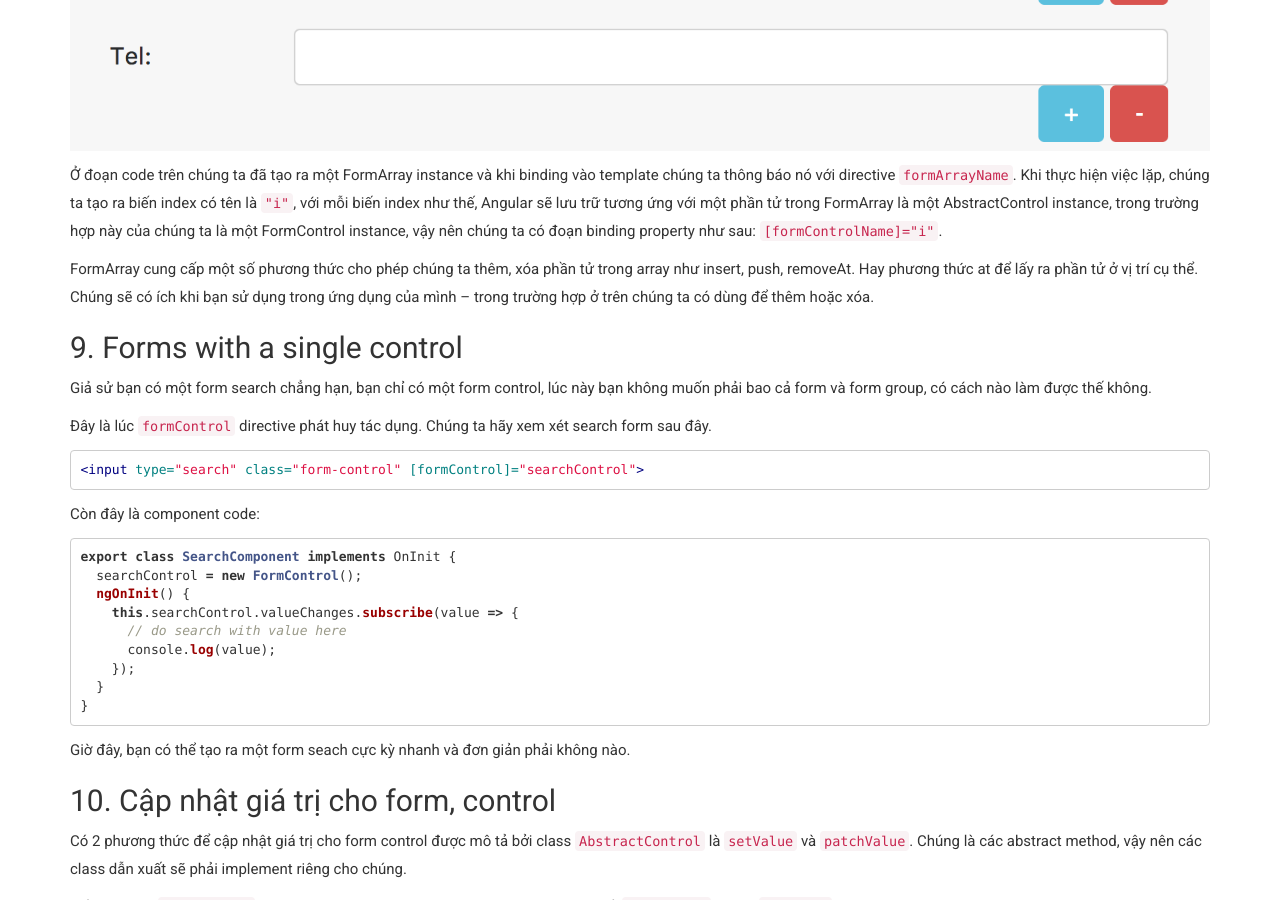
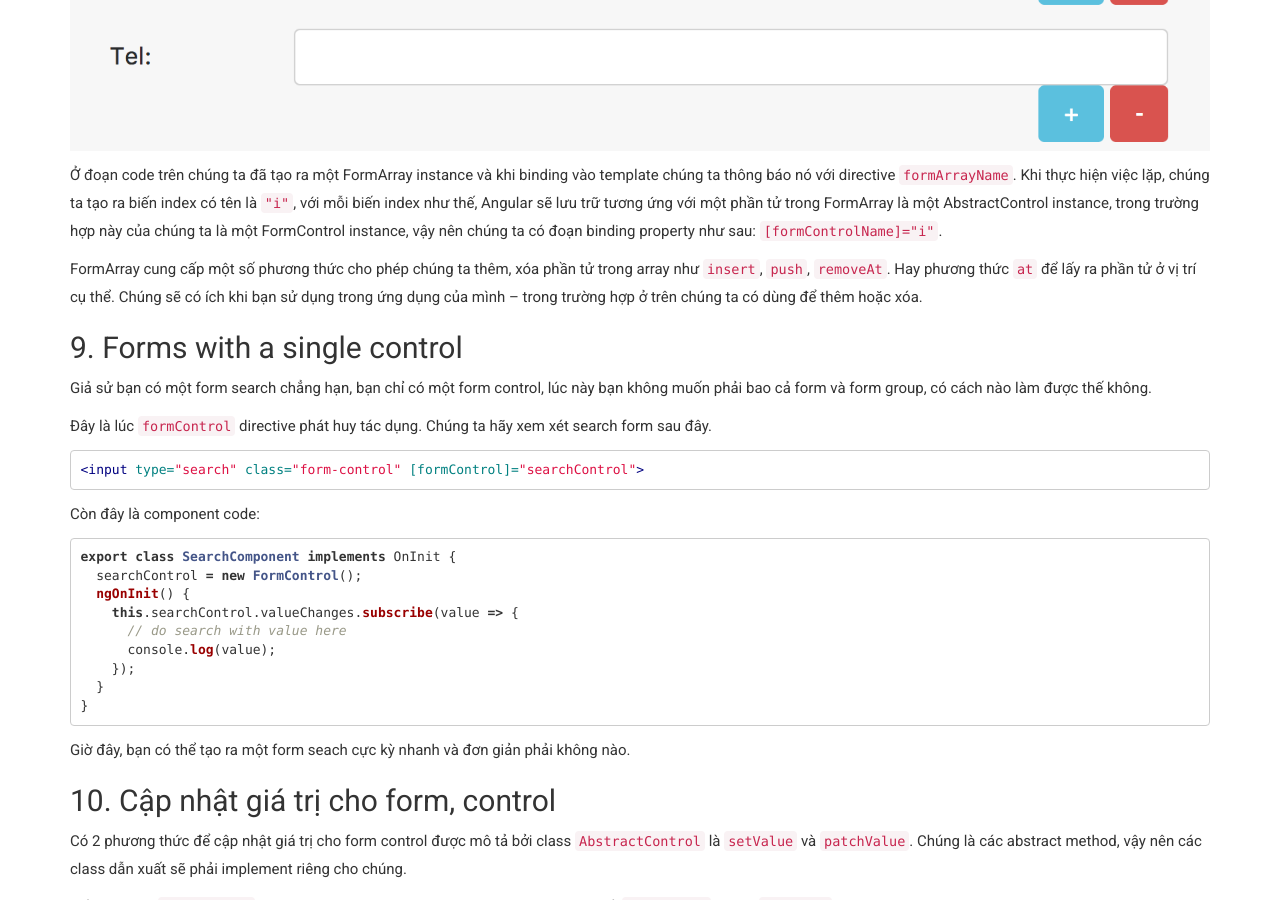
Before and after one commit to tieppt/tieppt.github.io, a Jekyll site: the page built from _posts/2017-05-29-thu-nghiem-voi-angular-reactive-forms-trong-angular.md, in a window 1280 px wide and 900 px high, scrolled down 7758 px. Built offline with Jekyll 4.4.1, drawn with Linux system fonts in a browser that asks for light colours; nearby versions of some CDN libraries; some web fonts are replaced.

Commit message:
add code high light

```diff
--- a/_posts/2017-05-29-thu-nghiem-voi-angular-reactive-forms-trong-angular.md
+++ b/_posts/2017-05-29-thu-nghiem-voi-angular-reactive-forms-trong-angular.md
@@ -396,7 +396,7 @@ Khi render chúng ta sẽ có form có dạng:
 Ở đoạn code trên chúng ta đã tạo ra một FormArray instance và khi binding vào template chúng ta thông báo nó với directive `formArrayName`.
 Khi thực hiện việc lặp, chúng ta tạo ra biến index có tên là `"i"`, với mỗi biến index như thế, Angular sẽ lưu trữ tương ứng với một phần tử trong FormArray là một AbstractControl instance, trong trường hợp này của chúng ta là một FormControl instance, vậy nên chúng ta có đoạn binding property như sau: `[formControlName]="i"`.
 
-FormArray cung cấp một số phương thức cho phép chúng ta thêm, xóa phần tử trong array như insert, push, removeAt. Hay phương thức at để lấy ra phần tử ở vị trí cụ thể. Chúng sẽ có ích khi bạn sử dụng trong ứng dụng của mình – trong trường hợp ở trên chúng ta có dùng để thêm hoặc xóa.
+FormArray cung cấp một số phương thức cho phép chúng ta thêm, xóa phần tử trong array như `insert`, `push`, `removeAt`. Hay phương thức `at` để lấy ra phần tử ở vị trí cụ thể. Chúng sẽ có ích khi bạn sử dụng trong ứng dụng của mình – trong trường hợp ở trên chúng ta có dùng để thêm hoặc xóa.
 
 ## 9. Forms with a single control
 
```
